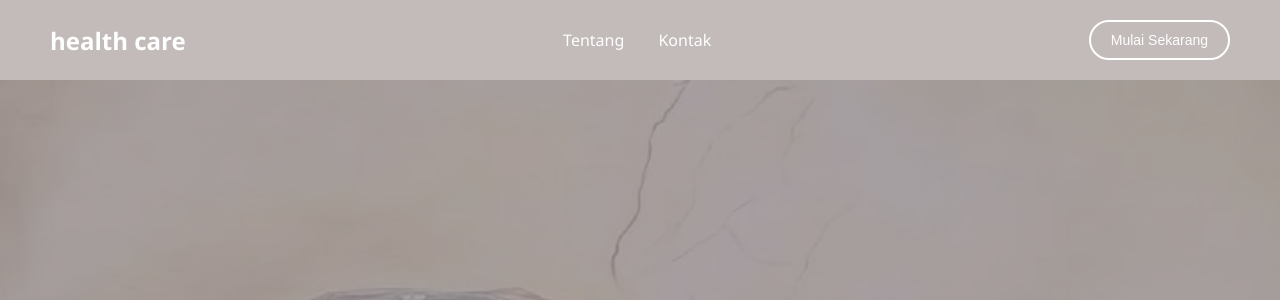
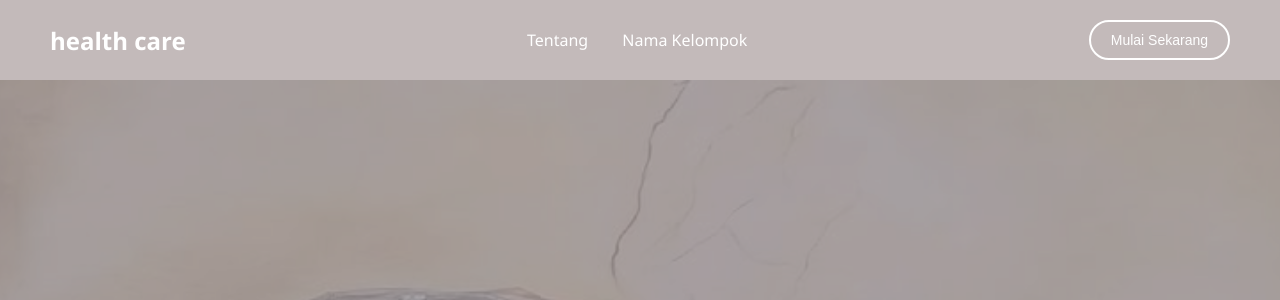
Before and after one commit to maqis41/Project-Machine_Learning, a Flask app: page / in a window 1280 px wide. Shown: the top 300 px of the page. Run offline with Flask 3, Linux system fonts and the light colour scheme; parts of the project's set-up code (start-up, migrations or seed data) failed here and were passed over.

Commit message:
edit kontak

```diff
--- a/templates/apa.html
+++ b/templates/apa.html
@@ -160,7 +160,7 @@
   <header>
     <div class="logo" onclick="goHome()">health care</div>
     <nav>
-      <a href="kontak.html">Kontak</a>
+      <a href="kontak.html">Nama Kelompok</a>
     </nav>
     <button onclick="goToPredict()">Mulai Sekarang</button>
   </header>
--- a/templates/index.html
+++ b/templates/index.html
@@ -155,7 +155,7 @@
     <div class="logo" onclick="goHome()">health care</div>
     <nav>
       <a href="apa.html">Tentang</a>
-      <a href="kontak.html">Kontak</a>
+      <a href="kontak.html">Nama Kelompok</a>
     </nav>
     <button class="btn-outline" onclick="goToPredict()">Mulai Sekarang</button>
   </header>
```
